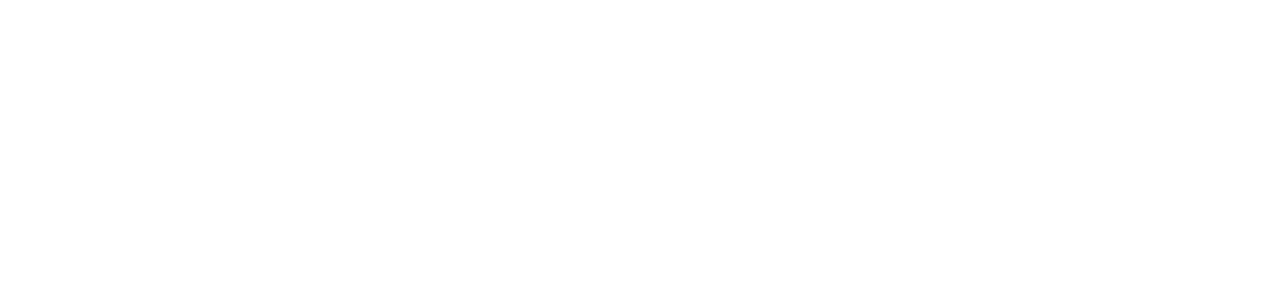
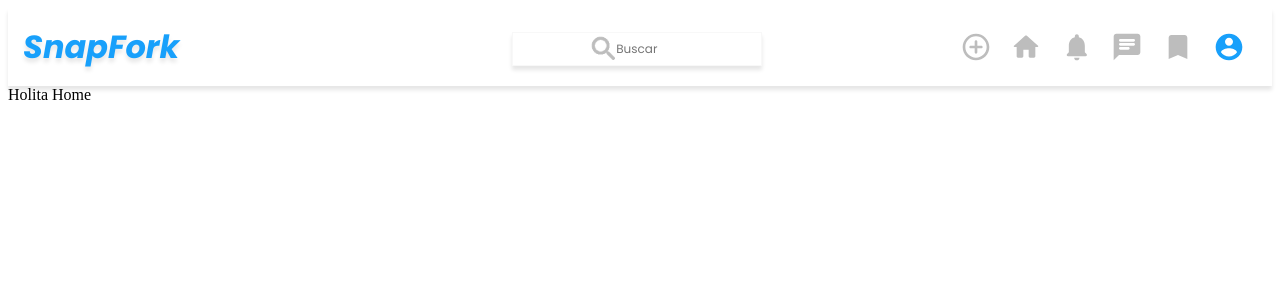
Before and after one commit to fullstacktf/recetas-frontend, a React (Create React App) app: page / in a window 1280 px wide. Shown: the top 300 px of the page. Built offline with nearby package versions, Linux system fonts and the light colour scheme; the HTML template or start-up script is replaced by a standard one.

Commit message:
ADD: Added login state

```diff
--- a/src/App.tsx
+++ b/src/App.tsx
@@ -11,26 +11,28 @@ import { Login } from './pages/Login';
 import { Register } from './pages/Register';
 
 function App() {
-  const [isLogged, setIsLogged] = useState(false);
+  const [isLogged, setIsLogged] = useState(true);
 
-  useEffect(() => {
+  /*useEffect(() => {
     const result = false;
     //result = getIsUserLoged(); // TODO Comprobar si el usuario se encuentra logueado
     setIsLogged(result);
-  },[]);
+  },[]);*/
 
   return (
     <Router>
       {isLogged
         ?
         <div>
-          <Header/>
+          <Header isLogged={isLogged}/>
+          <Route exact path="/" component={Home}/>
           <Route exact path="/home" component={Home}/>
           <Route path="/post" component={Post}/>
           <Route path="/search" component={Search}/>
         </div>
         :
         <div>
+          <Route exact path="/" component={Login}/>
           <Route path="/login" component={Login}/>
           <Route path="/register" component={Register}/>
         </div>
--- a/src/components/header/Header.tsx
+++ b/src/components/header/Header.tsx
@@ -1,16 +1,18 @@
-import React, { FC } from 'react';
+import React, { FC, useState } from 'react';
 import styled from '@emotion/styled';
 import { SearchInput } from './subcomponents/SearchInput';
 import { Icons } from './subcomponents/Icons';
+import { LoginButton } from './subcomponents/LoginButton';
+import { Brand } from '../../subcomponents/Brand';
 
 const Container = styled.div`
   padding: 15px;
   display: flex;
-  justify-content: space-between;
+  //justify-content: space-between;
   flex-direction: row;
   box-shadow: 0px 4px 4px rgba(0, 0, 0, 0.1);
 `;
-
+/*
 const Brand = styled.div`
   background: white;
   display: flex;
@@ -24,13 +26,60 @@ const Brand = styled.div`
   color: #18a0fb;
   text-shadow: 0px 4px 4px rgba(0, 0, 0, 0.1);
 `;
+*/
 
-export const Header: FC = () => {
+const ButtonsContainer = styled.div`
+  width: 70%;
+  display: flex;
+  flex-direction: row;
+  justify-content: flex-end;
+  align-items: center;
+`;
+
+const Row1 = styled.div`
+  width: 33%;
+  display: flex;
+  justify-content: flex-start;
+  align-items: center;
+`;
+
+const Row2 = styled.div`
+  width: 33%;
+  display: flex;
+  justify-content: center;
+  align-items: center;
+`;
+
+const Row3 = styled.div`
+  width: 33%;
+  display: flex;
+  justify-content: flex-end;
+  align-items: center;
+`;
+
+export interface HeaderProps{
+  isLogged: boolean;
+}
+
+export const Header: FC<HeaderProps> = (props) => {
+
   return (
     <Container>
-      <Brand role="banner">SnapFork</Brand>
-      <SearchInput/>
-      <Icons/>
+      <Row1>
+        <Brand>SnapFork</Brand>
+      </Row1>
+      <Row2>
+        <SearchInput/>
+      </Row2>
+      <Row3>
+        {props.isLogged
+          ? <Icons/>
+          : <ButtonsContainer>
+              <LoginButton onclick={() => {console.log('Login...');}} secondary={true}>LOG IN</LoginButton>
+              <LoginButton onclick={() => {console.log('Register...');}}>SIGN UP</LoginButton>
+          </ButtonsContainer>
+        }
+      </Row3>
     </Container>
   );
 };
```
Also changed, not shown: 1 other file (tests, documents, lock files or other folders).
